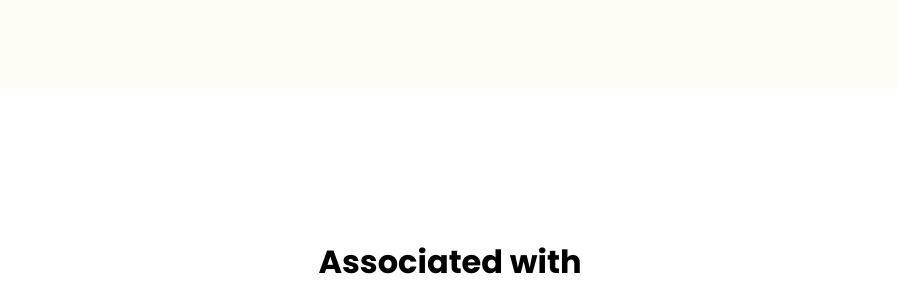
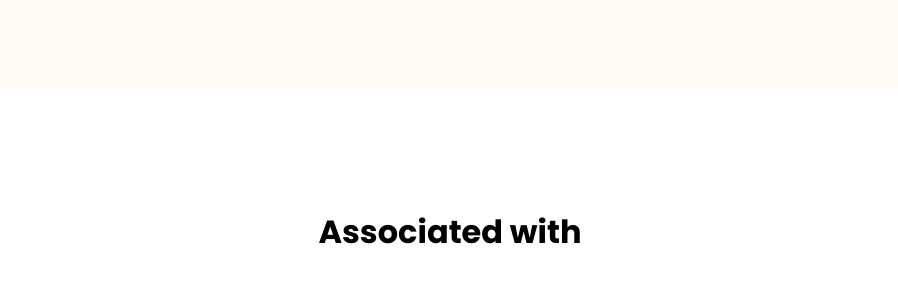
Before and after one commit to weasi-hub/berth, a plain HTML site: page index.html in a window 1280 px wide. Shown: the part 697-987 px from the top of the page, without its empty margins (190-1088 px from the left). Drawn offline with Linux system fonts and the light colour scheme.

Commit message:
change padding of associated section again

```diff
--- a/style.css
+++ b/style.css
@@ -163,7 +163,7 @@ nav > .active {
 /* Associated styles */
 
 .associated {
-  padding: 15rem 0 18rem 0;
+  padding: 12rem 0 18rem 0;
   text-align: center;
 }
 
```
